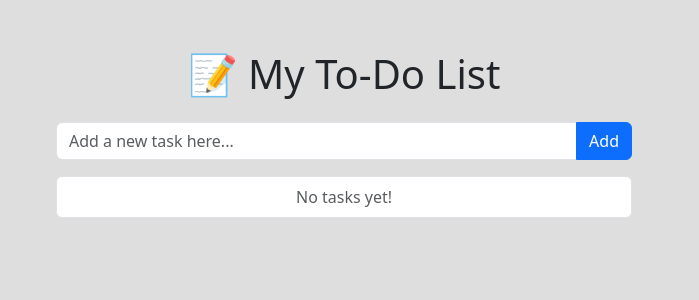
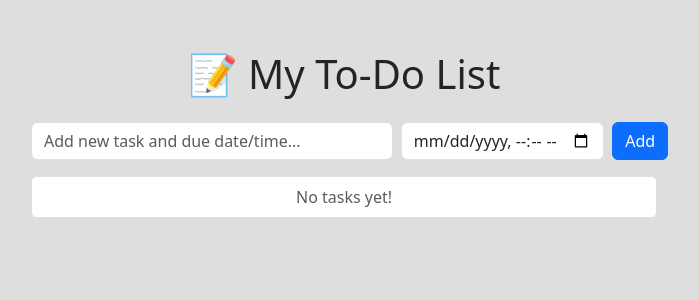
Before and after one commit to darindylar/python_todo_app, a Flask app: page / in a window 1280 px wide. Shown: the top 300 px of the page, without its empty margins (296-995 px from the left). Run offline with Flask 3, Linux system fonts and the light colour scheme.

Commit message:
Enhance To-Do List functionality with due date support and improved task display

```diff
--- a/app.py
+++ b/app.py
@@ -1,12 +1,9 @@
 from flask import Flask, render_template, request, redirect, url_for
 import os, json
+import datetime as dt
 
 app = Flask(__name__)
 app.config["TEMPLATES_AUTO_RELOAD"] = True
-
-tasks = [
-    {"task": "Test", "done": False},
-]
 
 DATA_FILE = "tasks.json"
 
@@ -25,16 +22,61 @@ def save_tasks():
 
 tasks = load_tasks()
 
+def parse_due_iso(raw: str | None):
+    """Parse browser datetime-local string like '2025-10-14T18:30' -> datetime (local)."""
+    if not raw:
+        return None
+    try:
+        return dt.datetime.fromisoformat(raw)
+    except ValueError:
+        return None
+
+def humanise_delta(delta: dt.timedelta) -> str:
+    secs = int(abs(delta.total_seconds()))
+    days, rem = divmod(secs, 86400)
+    hours, rem = divmod(rem, 3600)
+    mins, _ = divmod(rem, 60)
+    parts = []
+    if days: parts.append(f"{days}d")
+    if hours: parts.append(f"{hours}h")
+    if mins or not parts: parts.append(f"{mins}m")
+    return " ".join(parts)
+
+def augment_for_view(t: dict) -> dict:
+    out = dict(t)  # shallow copy
+    due_iso = t.get("due")
+    out["due_text"] = ""
+    out["overdue"] = False
+    if due_iso:
+        due_dt = parse_due_iso(due_iso)
+        if due_dt:
+            now = dt.datetime.now()
+            delta = due_dt - now
+            out["overdue"] = delta.total_seconds() < 0
+            out["due_text"] = ("overdue by " if out["overdue"] else "due in ") + humanise_delta(delta)
+    return out
+
 @app.get("/")
 def index():
-    print("Serving /  | templates in:", os.listdir("templates") if os.path.isdir("templates") else "NO templates dir")
-    return render_template("index.html", tasks=tasks)
+    # Provide a default min value for the datetime picker (now)
+    now_str = dt.datetime.now().strftime("%Y-%m-%dT%H:%M")
+
+    tasks_view = [augment_for_view(t) for t in tasks]
+
+    def sort_key(t):
+        return (t.get("done", False),
+                t.get("due") is None,
+                t.get("due") or "9999-12-31T23:59")
+    tasks_view.sort(key=sort_key)
+
+    return render_template("index.html", tasks=tasks_view, now_str=now_str)
 
 @app.post("/add")
 def add():
-    task = request.form.get("task", "").strip()
-    if task:
-        tasks.append({"task": task, "done": False})
+    task_text = request.form.get("task", "").strip()
+    due_iso = request.form.get("due", "").strip() or None
+    if task_text:
+        tasks.append({"task": task_text, "done": False, "due": due_iso})
         save_tasks()
     return redirect(url_for("index"))
 
--- a/templates/index.html
+++ b/templates/index.html
@@ -1,27 +1,18 @@
 <!DOCTYPE html>
 <html lang="en">
 <head>
-  <meta charset="UTF-8">
-  <meta name="viewport" content="width=device-width, initial-scale=1.0">
+  <meta charset="UTF-8" />
+  <meta name="viewport" content="width=device-width, initial-scale=1.0"/>
   <title>To-Do List</title>
 
-    <!-- Bootstrap CSS -->
-  <link
-    href="https://cdn.jsdelivr.net/npm/bootstrap@5.3.3/dist/css/bootstrap.min.css"
-    rel="stylesheet">
+  <link href="https://cdn.jsdelivr.net/npm/bootstrap@5.3.3/dist/css/bootstrap.min.css" rel="stylesheet">
+  <style>
+    body { background: #dedede; }
+    .task-done { text-decoration: line-through; color: #808080; }
+    .container { max-width: 650px; margin-top: 50px; }
 
-  <style>
-    body {
-      background: #dedede;
-    }
-    .task-done {
-      text-decoration: line-through;
-      color: #808080;
-    }
-    .container {
-      max-width: 600px;
-      margin-top: 50px;
-    }
+    /* keep inputs well-behaved inside flex/grid */
+    .form-control { min-width: 0; }
   </style>
 </head>
 <body>
@@ -29,18 +20,33 @@
     <h1 class="text-center mb-4">📝 My To-Do List</h1>
 
     <!-- Add Task -->
-    <form action="/add" method="post" class="input-group mb-3">
-      <input type="text" name="task" class="form-control" placeholder="Add a new task here..." required>
-      <button class="btn btn-primary" type="submit">Add</button>
+    <form action="/add" method="post" class="row g-2 mb-3 align-items-stretch">
+      <div class="col-12 col-md-7">
+        <input type="text" name="task" class="form-control" placeholder="Add new task and due date/time..." required>
+      </div>
+      <div class="col-12 col-md-4">
+        <!-- Wider column (4) so the picker has more space -->
+        <input type="datetime-local" name="due" class="form-control" min="{{ now_str }}">
+      </div>
+      <div class="col-12 col-md-1 d-grid">
+        <button class="btn btn-primary" type="submit">Add</button>
+      </div>
     </form>
 
     <!-- Tasks List -->
     <ul class="list-group">
       {% for t in tasks %}
         <li class="list-group-item d-flex justify-content-between align-items-center">
-          <span class="{% if t.done %}task-done{% endif %}">
-            {{ t["task"] }}
-          </span>
+          <div>
+            <span class="{% if t.done %}task-done{% endif %}">
+              {{ t["task"] }}
+            </span>
+            {% if t["due_text"] %}
+              <span class="badge {% if t.overdue %}bg-danger{% else %}bg-secondary{% endif %} ms-2">
+                {{ t["due_text"] }}
+              </span>
+            {% endif %}
+          </div>
           <div>
             {% if not t.done %}
               <a href="/complete/{{ loop.index0 }}" class="btn btn-sm btn-success me-1">✓</a>
@@ -54,7 +60,6 @@
     </ul>
   </div>
 
-  <!-- Bootstrap JS -->
   <script src="https://cdn.jsdelivr.net/npm/bootstrap@5.3.3/dist/js/bootstrap.bundle.min.js"></script>
 </body>
 </html>
```
